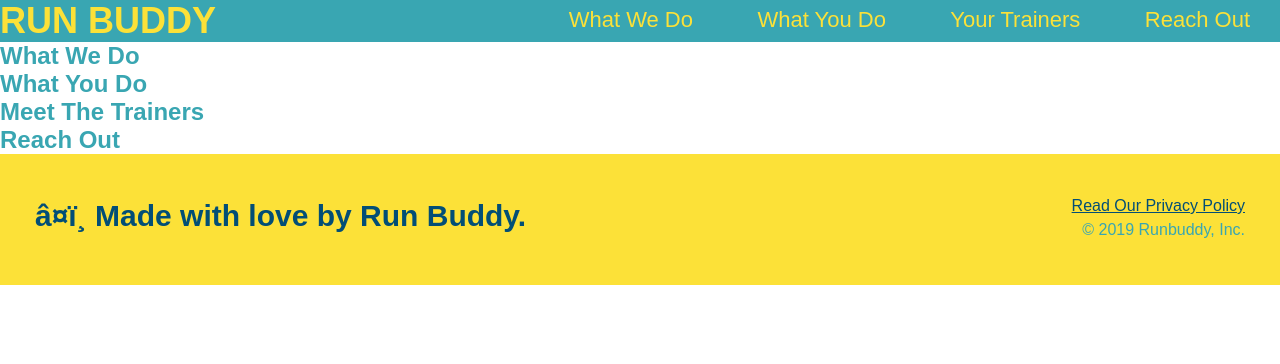
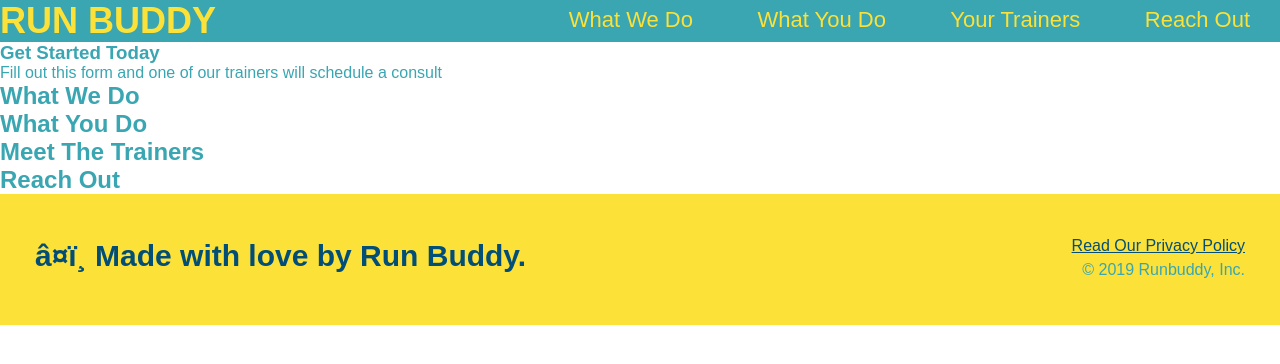
Before and after one commit to kjmckinley/run-buddy, a plain HTML site: page index.html in a window 1280 px wide. Drawn offline with Linux system fonts and the light colour scheme.

Commit message:
added content to the hero section in index.html

```diff
--- a/index.html
+++ b/index.html
@@ -46,9 +46,13 @@
         </header>
 
 
-        <!-- Hero / Jumbotron -->
+        <!-- Hero / Jumbotron Section-->
         <section>
-            <div></div>
+            <div>
+                <h3>Get Started Today</h3>
+                <p>Fill out this form and one of our trainers will schedule a consult</p>
+                <form></form>
+            </div>
         </section>
 
         <!-- "What We Do" Section -->
```
